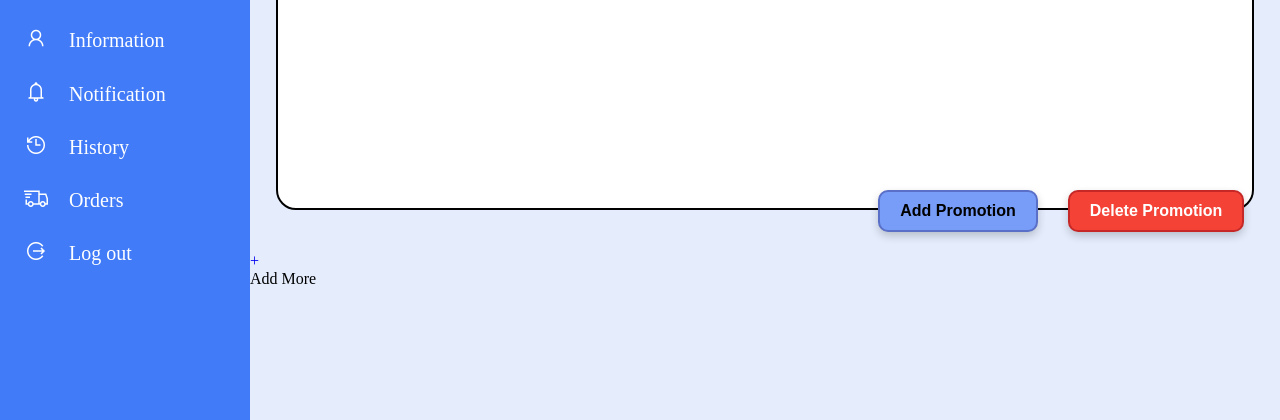
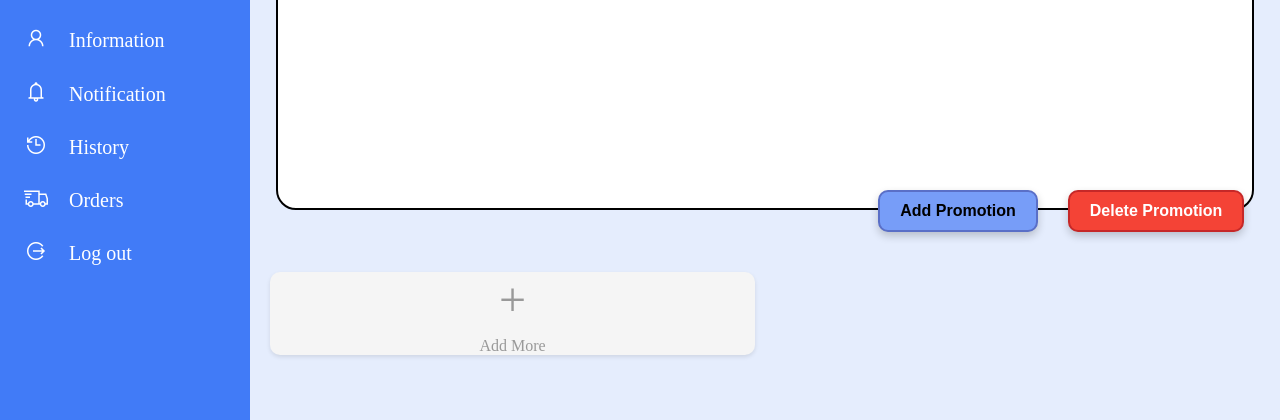
Before and after one commit to duccodon/Dressify, a PHP site: page /ProductOwner.php in a window 1280 px wide. Shown: the part 380-800 px from the top of the page. Run offline with PHP 8.4, Linux system fonts and the light colour scheme; a user stored in the database is signed in; data comes from the database, SQL or seed files in the repository; data that the repository does not hold is empty; some web fonts are replaced.

Commit message:
Update ProductOwnerStyle.css

```diff
--- a/role/owner/ProductOwnerStyle.css
+++ b/role/owner/ProductOwnerStyle.css
@@ -1,4 +1,3 @@
-
 .profile-container {
     background-color: #fbf3d5;
     display: flex;
@@ -21,6 +20,7 @@
     flex-basis: 0;
     width: fit-content;
     padding: 0 20px;
+    margin-left: 30px;
 }
 
 @media (max-width: 991px) {
@@ -322,50 +322,122 @@
 #itemCheckboxes {
     margin-bottom: 10px;
 }
-
-.clothing-grid {
+.product-grid {
     display: grid;
-    grid-template-columns: repeat(3, 1fr);
+    grid-template-columns: repeat(auto-fill, minmax(450px, 1fr));
     gap: 20px;
-    margin-top: 20px;
+    padding: 20px;
 }
 
-.clothing-item {
-    border: 1px solid #ddd;
-    padding: 10px;
-    text-align: center;
-    background-color: #fff;
+.product-card {
+    background-color: #f5f5f5;
     border-radius: 10px;
+    overflow: hidden;
+    box-shadow: 0 2px 4px rgba(0,0,0,0.1);
+    transition: box-shadow 0.3s ease;
+    display: flex;
+    flex-direction: column;
+}
+
+.product-card:hover {
+    box-shadow: 0 4px 8px rgba(0,0,0,0.2);
+}
+
+.product-image {
+    height: 250px;
     overflow: hidden;
 }
 
-.clothing-item img {
-    max-width: 100%;
-    height: auto;
-    border-radius: 5px;
+.product-image img {
+    width: 100%;
+    height: 100%;
+    object-fit: cover;
 }
 
-.clothing-item p {
-    margin-top: 10px;
-    font-weight: bold;
+.product-info {
+    padding: 15px;
+    flex-grow: 1;
+    display: flex;
+    flex-direction: column;
+    justify-content: space-between;
 }
 
-.add-photo {
-    border: 2px dashed #888;
-    display: flex;
-    align-items: center;
-    justify-content: center;
-    height: 200px;
-    cursor: pointer;
-    background-color: #f0f0f0;
-    border-radius: 10px;
+.product-info h3 {
+    margin: 0 0 10px;
+    font-size: 18px;
+    color: #333;
 }
 
-.add-photo span {
-    font-size: 18px;
-    color: #888;
+.product-price {
+    font-weight: bold;
+    font-size: 16px;
+    color: #000;
+    margin: 5px 0;
 }
 
+.color-options {
+    display: flex;
+    gap: 5px;
+    margin-bottom: 10px;
+}
+
+.color-option {
+    width: 20px;
+    height: 20px;
+    border-radius: 50%;
+    border: 1px solid #ddd;
+}
+
+.product-actions {
+    display: flex;
+    justify-content: space-between;
+    align-items: center;
+    padding: 10px 15px;
+    background-color: #fff;
+    border-top: 1px solid #eee;
+}
+
+.edit-btn {
+    background-color: transparent;
+    border: none;
+    color: #333;
+    cursor: pointer;
+    padding: 5px;
+}
+
+.edit-btn i {
+    font-size: 18px;
+}
+
+.product-stock {
+    font-size: 14px;
+    color: #666;
+}
+
+.add-more {
+    background-color: #f5f5f5;
+    display: flex;
+    justify-content: center;
+    align-items: center;
+    cursor: pointer;
+    height: 100%;
+}
+
+.add-more-content {
+    text-align: center;
+    color: #999;
+}
+
+.add-more-content span {
+    font-size: 48px;
+    display: block;
+    margin-bottom: 10px;
+}
+
+.add-more-content p {
+    margin: 0;
+    font-size: 16px;
+}
 @media (max-width: 991px) {
     .profile-container {
         flex-wrap: wrap;
@@ -400,4 +472,8 @@
     clip: rect(0, 0, 0, 0);
     white-space: nowrap;
     border: 0;
-  }
+}
+.product-card.add-more .add-more-content a {
+    text-decoration: none;
+    color: inherit;
+}
```
